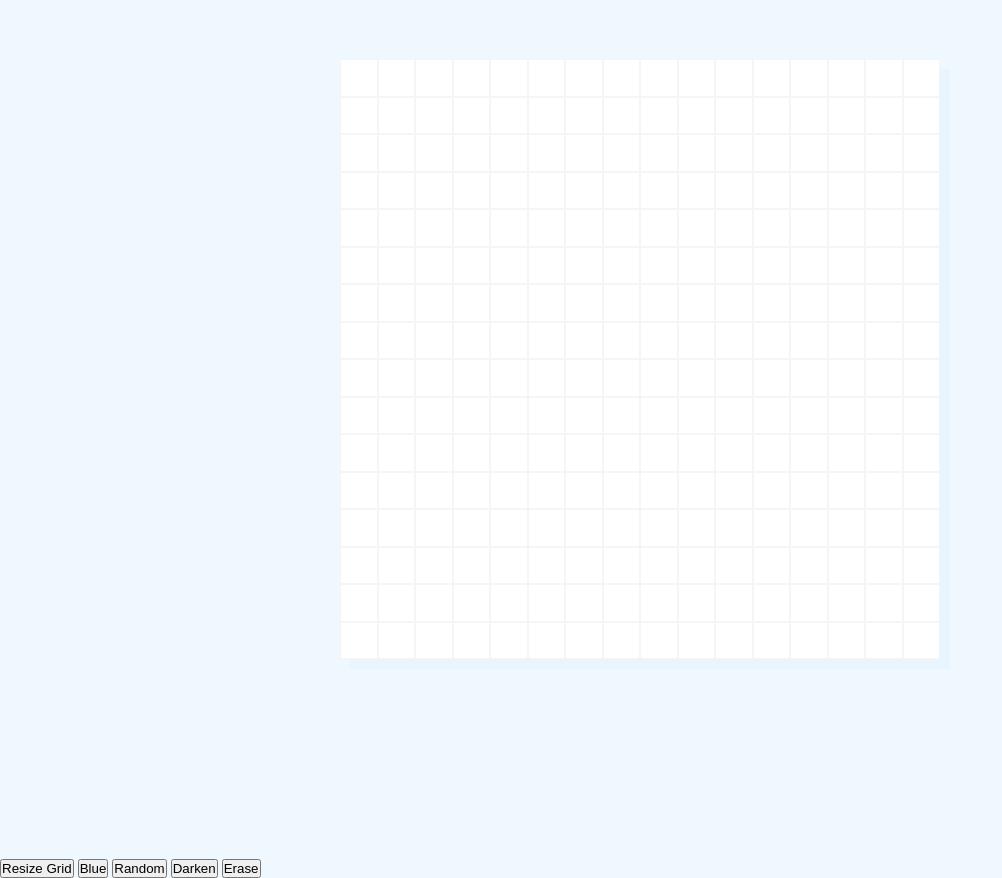
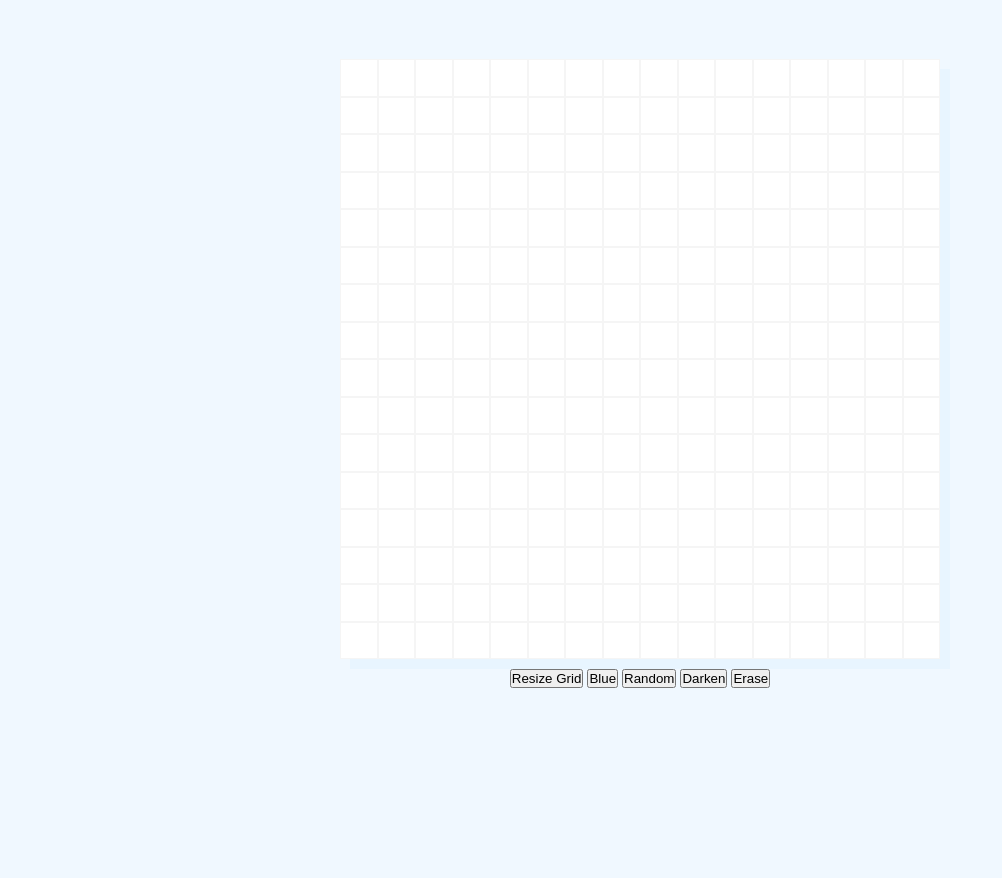
Before and after one commit to MelloLT/odin-exercises, a plain HTML site: page Etch-a-Sketch/index.html in a window 1280 px wide. Shown: the part 141-1019 px from the top of the page, without its empty margins (0-1002 px from the left). After the commit the page ends 929 px from the top, so only its background shows below. Drawn offline with Linux system fonts and the light colour scheme.

Commit message:
Add Etch-a-Sketch project

```diff
--- a/Etch-a-Sketch/styles.css
+++ b/Etch-a-Sketch/styles.css
@@ -10,7 +10,7 @@ body {
 #sketch-area {
   display: flex;
   background-color: white;
-  margin: 200px auto;
+  margin: 200px auto 0 auto;
   flex-wrap: wrap;
   box-shadow: 10px 10px rgba(0, 170, 255, 0.034);
 }
@@ -18,3 +18,8 @@ body {
 .gridTile {
   border: 1px solid whitesmoke;
 }
+
+.buttons {
+  margin: 10px auto 100px auto;
+  text-align: center;
+}
```
